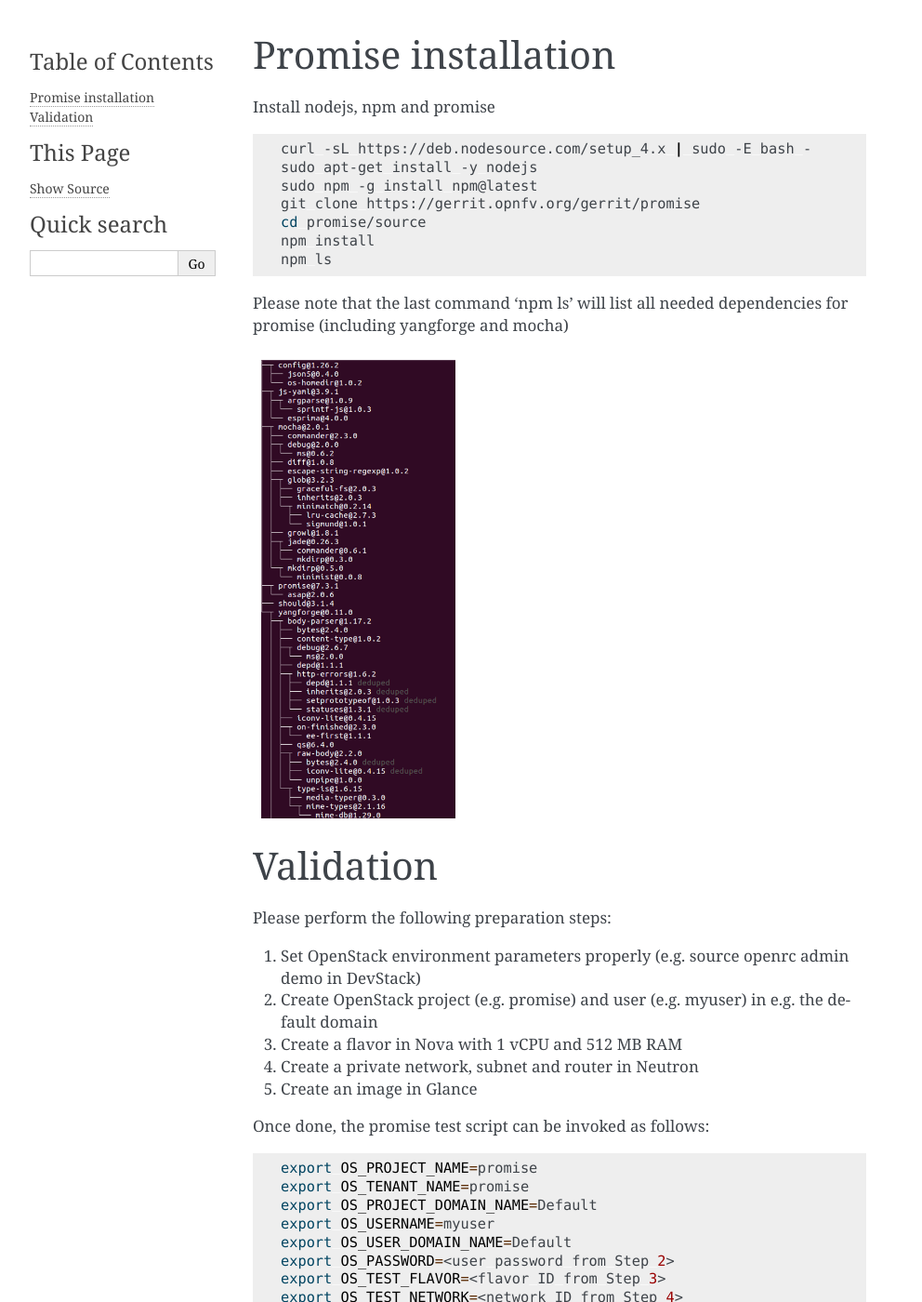
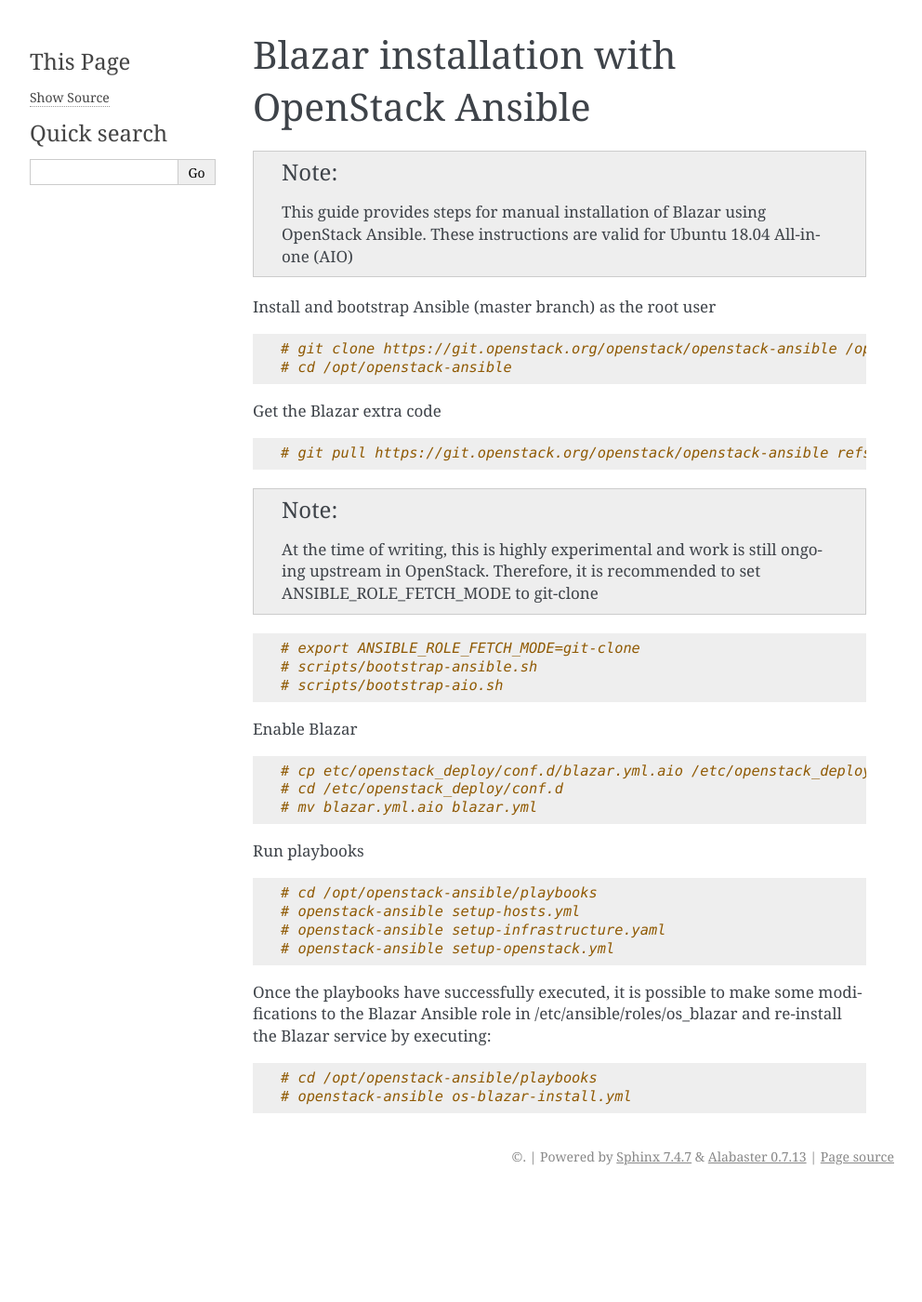
Before and after one commit to opnfv/promise, a Sphinx documentation site: the page built from docs/release/configguide/feature.configuration.rst, in a window 1280 px wide and 1400 px high. Shown: the whole window at 93% size, without its empty margins (148-1140 px from the left). Built offline with Sphinx 7.4.7, drawn with Linux system fonts in a browser that asks for light colours; some of the changed text lies outside the part shown.

Commit message:
Docs: Adding Blazar installation guide using OpenStack Ansible
Change-Id: I22f986d15a9663d9d6c16b66f7a2aca8c5088e99
Signed-off-by: Bertrand Souville <souville@docomolab-euro.com>

```diff
--- a/docs/release/configguide/feature.configuration.rst
+++ b/docs/release/configguide/feature.configuration.rst
@@ -1,63 +1,58 @@
 .. This work is licensed under a Creative Commons Attribution 4.0 International License.
 .. http://creativecommons.org/licenses/by/4.0
 
-Promise installation
-====================
+Blazar installation with OpenStack Ansible
+==========================================
+.. note::
+   This guide provides steps for manual installation of Blazar using OpenStack
+   Ansible. These instructions are valid for Ubuntu 18.04 All-in-one (AIO)
 
-Install nodejs, npm and promise
+Install and bootstrap Ansible (master branch) as the root user
 
-.. code-block:: bash
+.. code:: bash
 
-    curl -sL https://deb.nodesource.com/setup_4.x | sudo -E bash -
-    sudo apt-get install -y nodejs
-    sudo npm -g install npm@latest
-    git clone https://gerrit.opnfv.org/gerrit/promise
-    cd promise/source
-    npm install
-    npm ls
+   # git clone https://git.openstack.org/openstack/openstack-ansible /opt/openstack-ansible
+   # cd /opt/openstack-ansible
 
-Please note that the last command 'npm ls' will list all needed dependencies
-for promise (including yangforge and mocha)
+Get the Blazar extra code
 
-.. figure:: images/screenshot_promise_install.png
-   :name: figure1
-      :width: 90%
+.. code:: bash
 
+  # git pull https://git.openstack.org/openstack/openstack-ansible refs/changes/56/549956/31
 
-Validation
-==========
-Please perform the following preparation steps:
+.. note::
+   At the time of writing, this is highly experimental and work is still
+   ongoing upstream in OpenStack. Therefore, it is recommended to set
+   ANSIBLE_ROLE_FETCH_MODE to git-clone
 
-1. Set OpenStack environment parameters properly (e.g. source openrc admin demo
-   in DevStack)
-2. Create OpenStack project (e.g. promise) and user (e.g. myuser) in e.g. the
-   default domain
-3. Create a flavor in Nova with 1 vCPU and 512 MB RAM
-4. Create a private network, subnet and router in Neutron
-5. Create an image in Glance
+.. code:: bash
 
-Once done, the promise test script can be invoked as follows:
+   # export ANSIBLE_ROLE_FETCH_MODE=git-clone
+   # scripts/bootstrap-ansible.sh
+   # scripts/bootstrap-aio.sh
 
-.. code-block:: bash
+Enable Blazar
 
-   export OS_PROJECT_NAME=promise
-   export OS_TENANT_NAME=promise
-   export OS_PROJECT_DOMAIN_NAME=Default
-   export OS_USERNAME=myuser
-   export OS_USER_DOMAIN_NAME=Default
-   export OS_PASSWORD=<user password from Step 2>
-   export OS_TEST_FLAVOR=<flavor ID from Step 3>
-   export OS_TEST_NETWORK=<network ID from Step 4>
-   export OS_TEST_IMAGE=<image ID from Step 5>
-   npm run -s test -- --reporter json > promise-results.json
+.. code:: bash
 
-The results of the tests will be stored in the promise-results.json file.
+   # cp etc/openstack_deploy/conf.d/blazar.yml.aio /etc/openstack_deploy/conf.d/
+   # cd /etc/openstack_deploy/conf.d
+   # mv blazar.yml.aio blazar.yml
 
-The results can also be seen in the console ("npm run -s test")
+Run playbooks
 
-.. figure:: images/screenshot_promise.png
-   :name: figure2
-   :width: 90%
+.. code:: bash
 
-All 33 tests passing?!
-Congratulations, Promise has been successfully installed and configured.
+   # cd /opt/openstack-ansible/playbooks
+   # openstack-ansible setup-hosts.yml
+   # openstack-ansible setup-infrastructure.yaml
+   # openstack-ansible setup-openstack.yml
+
+Once the playbooks have successfully executed, it is possible to make some
+modifications to the Blazar Ansible role in /etc/ansible/roles/os_blazar
+and re-install the Blazar service by executing:
+
+.. code:: bash
+
+   # cd /opt/openstack-ansible/playbooks
+   # openstack-ansible os-blazar-install.yml
```
Also changed, not shown: docs/release/configguide/images/screenshot_promise.png (deleted), docs/release/configguide/images/screenshot_promise_install.png (deleted), 1 other file.
